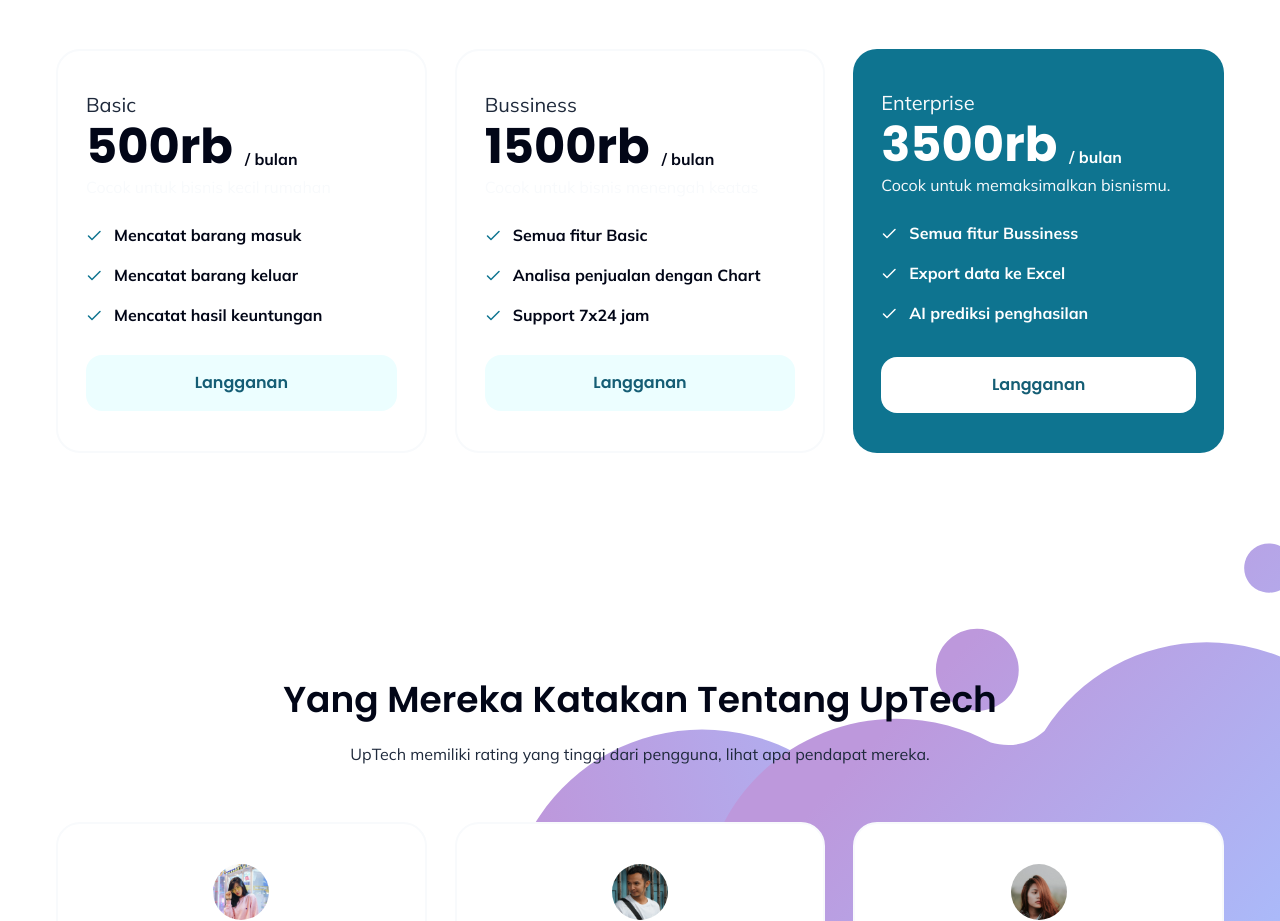
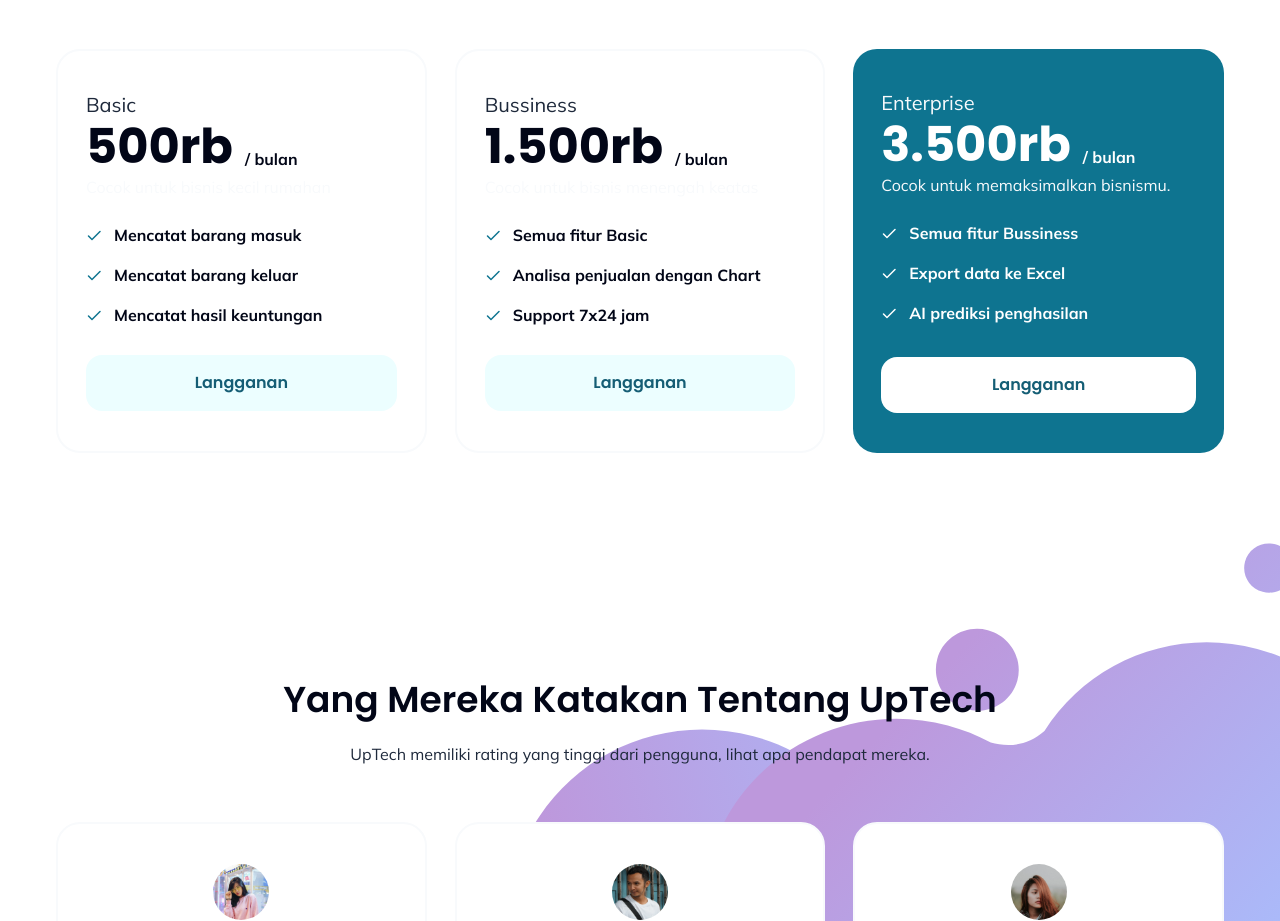
Before and after one commit to reshaditiya/kedatech-test2, a React (Vite) app: page / in a window 1280 px wide. Shown: the part 1980-2901 px from the top of the page. Built offline with nearby package versions, Linux system fonts and the light colour scheme.

Commit message:
format number to thousand

```diff
--- a/src/components/pricing-card.tsx
+++ b/src/components/pricing-card.tsx
@@ -1,6 +1,7 @@
 import { twMerge } from 'tailwind-merge';
 import { Button } from './button';
 import { Check } from '@phosphor-icons/react';
+import { formatNumberTothousand } from '../utils/data-display';
 
 export function PricingCard({
   highlighted = false,
@@ -37,7 +38,10 @@
             highlighted && 'text-white',
           )}
         >
-          <span className="font-display text-5xl">{price}rb</span>/ bulan
+          <span className="font-display text-5xl">
+            {formatNumberTothousand(price)}rb
+          </span>
+          / bulan
         </div>
         <p className={twMerge('mt-1 text-slate-800', 'text-slate-50')}>
           {description}
--- /dev/null
+++ b/src/utils/data-display.ts
@@ -0,0 +1,5 @@
+export function formatNumberTothousand(number: number) {
+  const formatter = new Intl.NumberFormat('id-ID');
+
+  return formatter.format(number);
+}
```
